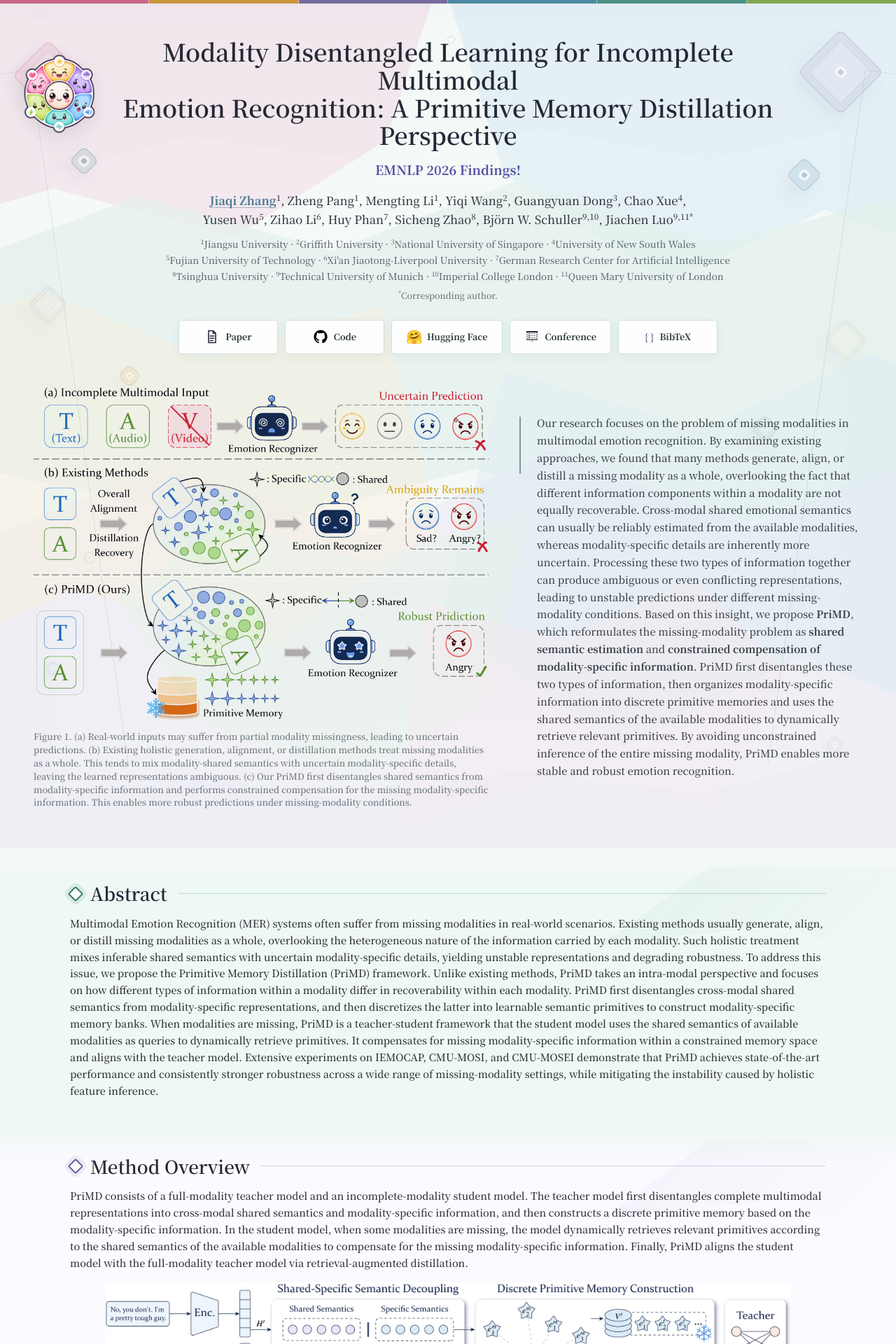
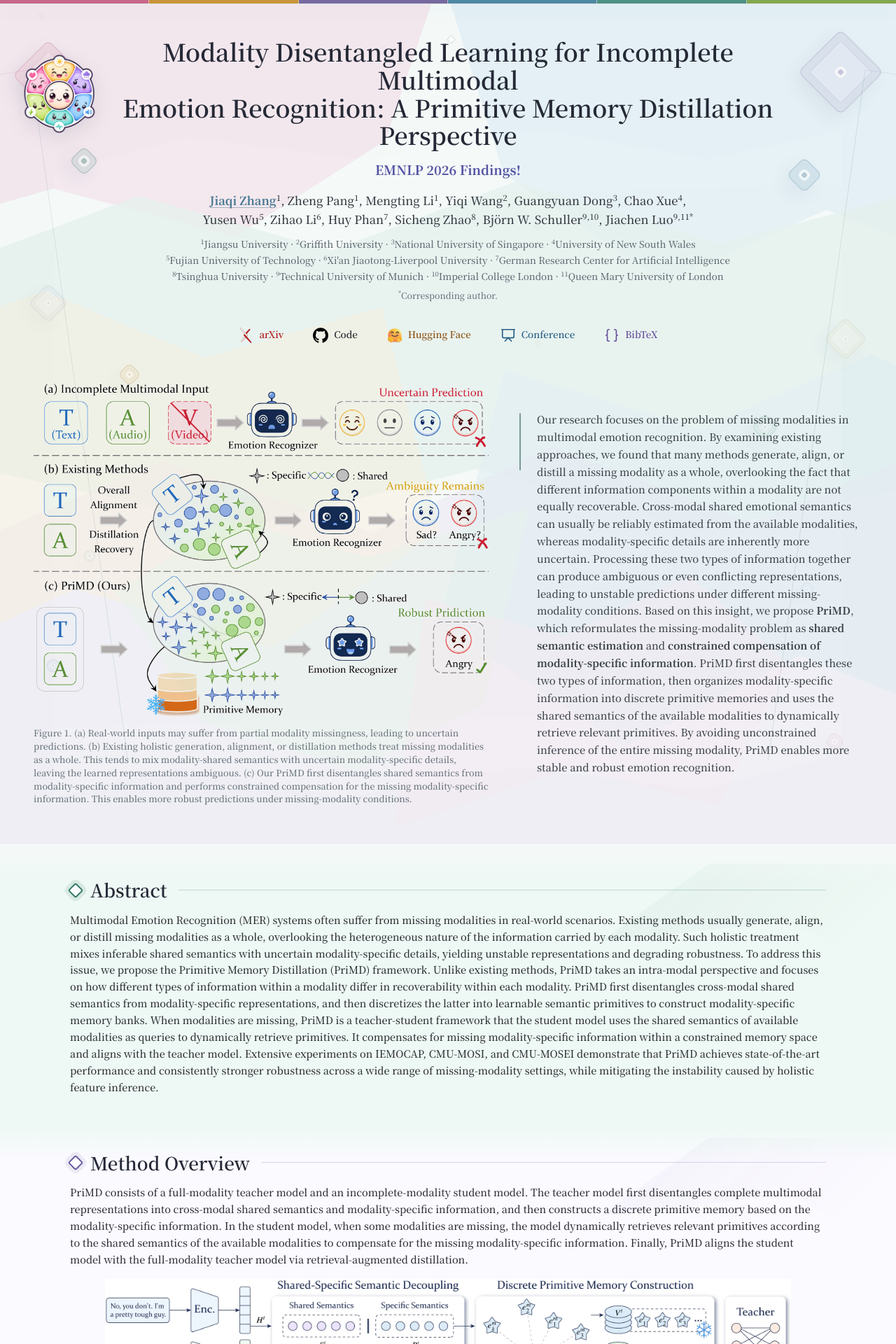
Before and after one commit to JiaqiZhang-Sengoku/JiaqiZhang-Sengoku.github.io, a Jekyll site: the page built from Web/PriMD/index.html, in a window 1280 px wide. Shown: the top 1920 px of the page at 70% size. Built offline with Jekyll 4.4.1, drawn with Linux system fonts in a browser that asks for light colours.

Commit message:
20260707

```diff
--- a/Web/PriMD/index.html
+++ b/Web/PriMD/index.html
@@ -15,7 +15,7 @@ layout: null
   <link rel="shortcut icon" type="image/webp" href="/Web/PriMD/PriMD_Logo.webp?v=20260829-hd">
   <link rel="preload" href="/assets/fonts/noto-serif-sc-latin-vf.woff2?v=20260829" as="font" type="font/woff2" crossorigin>
   <link rel="stylesheet" href="/assets/css/noto-serif-sc.css?v=20260829">
-  <link rel="stylesheet" href="/Web/PriMD/styles.css?v=20260926-hugging-face">
+  <link rel="stylesheet" href="/Web/PriMD/styles.css?v=20261006-project-links">
 </head>
 <body>
   <main>
@@ -85,24 +85,24 @@ layout: null
         <p class="author-note"><sup>*</sup>Corresponding author.</p>
 
         <div class="link-row" role="group" aria-label="Project links">
-          <a class="paper-link" href="https://arxiv.org/abs/2608.30563" target="_blank" rel="noreferrer">
-            <img src="/Web/PriMD/Figures/Paper.svg" alt="">
-            <span>Paper</span>
+          <a class="paper-link paper-link--arxiv" href="https://arxiv.org/abs/2608.30563" target="_blank" rel="noopener noreferrer">
+            <img src="/Web/PriMD/Figures/Arxiv.svg" alt="" width="24" height="24">
+            <span>arXiv</span>
           </a>
-          <a class="paper-link" href="https://github.com/JiaqiZhang-Sengoku/PriMD" target="_blank" rel="noreferrer">
-            <img src="/Web/PriMD/Figures/GitHub.svg" alt="">
+          <a class="paper-link paper-link--code" href="https://github.com/JiaqiZhang-Sengoku/PriMD" target="_blank" rel="noopener noreferrer">
+            <img src="/assets/icons/profile/github.svg" alt="" width="24" height="24">
             <span>Code</span>
           </a>
-          <a class="paper-link" href="https://huggingface.co/JiaqiZhang-Sengoku/PriMD" target="_blank" rel="noopener noreferrer">
-            <span class="paper-link__emoji" aria-hidden="true">&#129303;</span>
+          <a class="paper-link paper-link--huggingface" href="https://huggingface.co/JiaqiZhang-Sengoku/PriMD" target="_blank" rel="noopener noreferrer">
+            <img src="/assets/icons/publication/huggingface.webp" alt="" width="96" height="96">
             <span>Hugging Face</span>
           </a>
-          <a class="paper-link" href="https://2026.emnlp.org/" target="_blank" rel="noreferrer">
-            <img src="/Web/PriMD/Figures/Conference.svg" alt="">
+          <a class="paper-link paper-link--conference" href="https://2026.emnlp.org/" target="_blank" rel="noopener noreferrer">
+            <img src="/Web/PriMD/Figures/Conference.svg?v=20261006" alt="" width="24" height="24">
             <span>Conference</span>
           </a>
-          <a class="paper-link" href="#bibtex">
-            <span class="link-symbol" aria-hidden="true">{ }</span>
+          <a class="paper-link paper-link--bibtex" href="#bibtex">
+            <img src="/Web/PriMD/Figures/BibTeX.svg" alt="" width="24" height="24">
             <span>BibTeX</span>
           </a>
         </div>
--- a/Web/PriMD/styles.css
+++ b/Web/PriMD/styles.css
@@ -563,68 +563,65 @@ h1 {
   display: flex;
   flex-wrap: wrap;
   justify-content: center;
-  gap: 10px;
+  gap: 8px 16px;
   margin-top: 24px;
 }
 
 .paper-link {
+  --link-accent: #24292f;
   display: inline-flex;
   align-items: center;
   justify-content: center;
   gap: 8px;
-  min-width: 142px;
-  min-height: 49px;
-  padding: 11px 20px;
-  border: 1px solid var(--line-strong);
-  border-radius: 5px;
-  background: rgba(255, 255, 255, 0.9);
-  box-shadow: 0 5px 14px rgba(47, 78, 88, 0.06);
-  color: #2c373b;
-  font-size: 12.6px;
-  font-weight: 700;
-  line-height: 1;
-  transition: border-color 0.18s ease, box-shadow 0.18s ease, transform 0.18s ease;
+  min-width: 0;
+  min-height: 44px;
+  padding: 9px 13px;
+  border: 0;
+  border-radius: 4px;
+  background: transparent;
+  color: var(--link-accent);
+  font-size: 13.3px;
+  font-weight: 600;
+  line-height: 1.25;
+  white-space: nowrap;
+  transition: background 0.18s ease, transform 0.18s ease;
 }
 
 .paper-link img {
+  display: block;
+  flex: 0 0 22px;
   width: 22px;
   height: 22px;
   object-fit: contain;
 }
 
-.paper-link__emoji {
-  display: inline-grid;
-  place-items: center;
-  width: 22px;
-  height: 22px;
-  font-family: "Segoe UI Emoji", "Apple Color Emoji", sans-serif;
-  font-size: 19px;
-  line-height: 1;
-}
-
-.link-symbol {
-  color: var(--violet);
-  font-size: 13.3px;
-  font-weight: 700;
+.paper-link--arxiv {
+  --link-accent: #b31b1b;
+}
+
+.paper-link--huggingface {
+  --link-accent: #8f5416;
+}
+
+.paper-link--conference {
+  --link-accent: #295f85;
+}
+
+.paper-link--bibtex {
+  --link-accent: #66509a;
 }
 
 .paper-link:hover {
   transform: translateY(-1px);
-  border-color: #b5c5d1;
-  box-shadow: 0 8px 18px rgba(47, 78, 88, 0.1);
-  color: var(--green);
+  background: rgba(255, 255, 255, 0.64);
+  color: var(--link-accent);
   text-decoration: none;
 }
 
-.paper-link--pending {
-  cursor: default;
-}
-
-.paper-link--pending:hover {
-  transform: none;
-  border-color: var(--line-strong);
-  box-shadow: 0 5px 14px rgba(47, 78, 88, 0.06);
-  color: #2c373b;
+.paper-link:focus-visible {
+  outline: 2px solid var(--link-accent);
+  outline-offset: 2px;
+  background: rgba(255, 255, 255, 0.64);
 }
 
 .section {
@@ -1419,9 +1416,8 @@ code {
   }
 
   .paper-link {
-    min-width: 120px;
-    min-height: 47px;
-    padding: 9px 15px;
+    min-height: 44px;
+    padding: 9px 12px;
   }
 
   .framework-figure,
@@ -1568,14 +1564,17 @@ code {
   .link-row {
     display: grid;
     grid-template-columns: repeat(2, minmax(0, 1fr));
-    gap: 7px;
+    gap: 5px 8px;
+    max-width: 360px;
+    margin-right: auto;
+    margin-left: auto;
   }
 
   .paper-link {
     min-width: 0;
     padding-right: 9px;
     padding-left: 9px;
-    font-size: 11.6px;
+    font-size: 12.6px;
   }
 
   .link-row > .paper-link:last-child:nth-child(odd) {
```
Also changed, not shown: Web/PriMD/Figures/Arxiv.svg (added), Web/PriMD/Figures/BibTeX.svg (added), Web/PriMD/Figures/Conference.svg.
